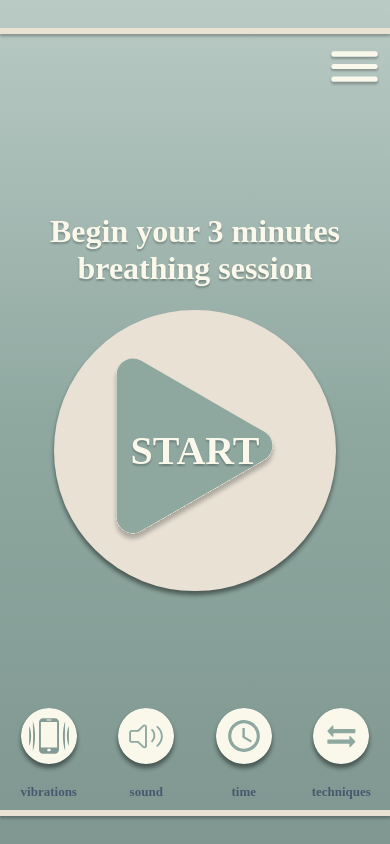
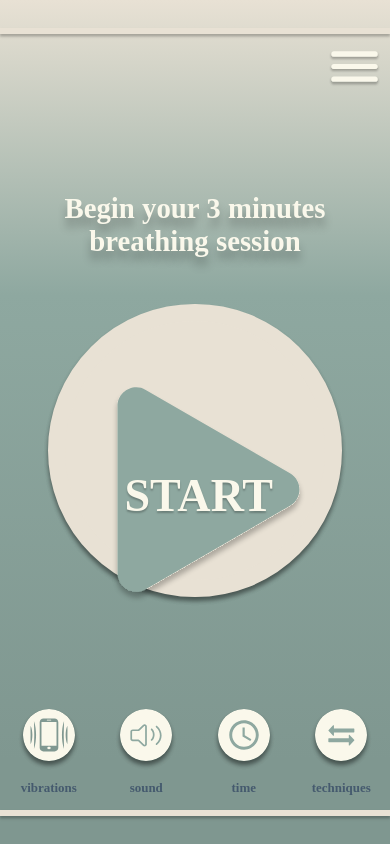
Before and after one commit to olgaTheCreator/inhale, a React (Create React App) app: page / in a window 390 px wide. Built offline with nearby package versions, Linux system fonts and the light colour scheme; no server answers; a web font is replaced by a local one.

Commit message:
working on responsivity

```diff
--- a/src/components/TimeModal.js
+++ b/src/components/TimeModal.js
@@ -18,6 +18,7 @@ export const TimeModal = ({
   );
   return (
     <div className="darkBG">
+      <div className="modal-name">duration</div>
       <div className="centered">
         <div className="time-modal" onMouseUp={() => setSliding(false)}>
           <div className="slider-parent">
@@ -53,7 +54,7 @@ export const TimeModal = ({
                 handleStop();
               }}
             >
-              SET DURATION
+              SET
             </button>
           </div>
         </div>
--- a/src/components/beginSessionTextStyle.css
+++ b/src/components/beginSessionTextStyle.css
@@ -1,11 +1,13 @@
 .begin-session {
+  position: relative;
   grid-row: 2 / 3;
   align-self: end;
+  bottom: 1em;
   /* font-family: Montserrat;
   font-style: normal; */
   text-align: center;
 
   color: #faf8eb;
 
-  text-shadow: 0px 2px 2px rgba(0, 0, 0, 0.25);
+  text-shadow: 0rem 0.3em 0.3em rgba(0, 0, 0, 0.25);
 }
--- a/src/components/choosingTechniqueModalStyle.css
+++ b/src/components/choosingTechniqueModalStyle.css
@@ -1,23 +1,23 @@
 .modal {
   position: relative;
-  right: calc(2 * var(--vh, vh));
+  right: 0.7em;
   grid-column: 1/2;
   justify-self: end;
-  width: 50%;
+  width: 70%;
   height: 100%;
   background: #e8e1d4;
   color: #455a6e;
 
   border-radius: 30px 30px 30px 30px;
   z-index: 10;
-  box-shadow: 0 5px 20px 0 rgba(0, 0, 0, 0.04);
+  box-shadow: 0 10px 10px 0 rgba(0, 0, 0, 0.04);
   display: grid;
   grid-template-rows: 1fr;
   grid-template-columns: 1fr;
 }
 
 p.technique-name {
-  font-size: 18px;
+  font-size: 1em;
 }
 
 .list-of-techniques {
@@ -28,5 +28,6 @@ p.technique-name {
 li {
   background: url(../assets/icons/Vector_ellipse_in_techniques.svg) no-repeat
     left top;
+  background-size: 1.1em 1.1em;
   vertical-align: middle;
 }
--- a/src/components/modalsStyle.css
+++ b/src/components/modalsStyle.css
@@ -1,5 +1,5 @@
 .darkBG {
-  background: linear-gradient(to top, #8ea8a0 55%, #bacac5);
+  background: linear-gradient(to top, #7f9790, #8ea8a0 60%, #e8e1d4);
   width: 100%;
   height: calc(var(--vh, 1vh) * 100);
   z-index: 0;
@@ -26,12 +26,12 @@
 }
 
 .modal-name {
-  padding-right: 60px;
-  padding-bottom: 20px;
+  padding-right: 0.7em;
+  padding-bottom: 0.7em;
   grid-row: 3/4;
   align-self: end;
   justify-self: end;
-  font-size: 2.5rem;
+  font-size: 1.8em;
   font-weight: 900;
   color: #faf8eb;
 
--- a/src/components/navigationStyle.css
+++ b/src/components/navigationStyle.css
@@ -6,14 +6,14 @@
   justify-items: center;
 }
 .navContainer p {
-  font-size: small;
+  font-size: 0.45em;
 }
 .navContainer button {
   border-radius: 50%;
-  height: calc(6.6 * var(--vh, vh));
-  width: calc(6.6 * var(--vh, vh));
+  height: 2em;
+  width: 2em;
   box-shadow: 0px 4px 4px rgba(0, 0, 0, 0.25), 0px 4px 4px rgba(0, 0, 0, 0.25);
-  font-size: larger;
+  font-size: 0.9em;
   color: #455a6e;
 
   border: none;
--- a/src/components/sliderStyle.css
+++ b/src/components/sliderStyle.css
@@ -19,8 +19,8 @@
   box-shadow: 0px calc(0.3 * var(--vh, vh)) calc(0.3 * var(--vh, vh))
     rgba(0, 0, 0, 0.25);
   border-radius: 999px;
-  width: calc(var(--vh, 1vh) * 1.7);
-  height: calc(var(--vh, 1vh) * 30);
+  width: 0.6em;
+  height: 8.5em;
   cursor: pointer;
   touch-action: none;
 }
@@ -29,8 +29,8 @@
   grid-area: 1/1;
   position: absolute;
   bottom: calc(var(--vh, 1vh) * 2.9);
-  width: calc(var(--vh, 1vh) * 1.7);
-  height: calc(var(--vh, 1vh) * 1.7);
+  width: 0.6em;
+  height: 0.6em;
   background: #8ea8a0;
   border: 5px solid #e8e1d4;
   box-shadow: 0px calc(0.3 * var(--vh, vh)) calc(0.3 * var(--vh, vh))
--- a/src/components/timeModalStyle.css
+++ b/src/components/timeModalStyle.css
@@ -1,7 +1,6 @@
 .time-modal {
   width: 100%;
-  height: calc(var(--vh, 1vh) * 50);
-  color: rgb(22, 22, 22);
+  /* height: calc(var(--vh, 1vh) * 50); */
   border-radius: 15px 15px 0px 0px;
   z-index: 10;
   display: grid;
@@ -38,6 +37,7 @@
   grid-row: 1 / 2;
   grid-column: 1/2;
   color: #e8e1d4;
+  font-size: 0.9em;
 }
 
 .buble-min {
@@ -47,6 +47,7 @@
   grid-row: 1 / 2;
   grid-column: 3/4;
   color: #e8e1d4;
+  font-size: 0.8em;
 }
 
 /*input[type="range"] {
--- a/src/components/timer.css
+++ b/src/components/timer.css
@@ -27,9 +27,9 @@
   border-radius: 50%;
   -moz-border-radius: 50%;
   -webkit-border-radius: 50%;
-  width: calc(30 * var(--vh, vh));
-  height: calc(30 * var(--vh, vh));
-  border: calc(1.7 * var(--vh, vh)) solid #e8e1d4;
+  width: 9em;
+  height: 9em;
+  border: 0.6em solid #e8e1d4;
   background: #e8e1d4;
   box-shadow: 0px 4px 4px rgba(0, 0, 0, 0.25), 0px 4px 4px rgba(0, 0, 0, 0.25);
   grid-column: 2/ 4;
@@ -50,25 +50,28 @@
 
 .play-button {
   background: url(../assets/icons/play_cienier.svg) no-repeat center center;
-  position: absolute;
+  position: relative;
+  left: 0.5em;
 
   background-size: contain;
-  width: calc(22 * var(--vh, vh));
-  height: calc(22 * var(--vh, vh));
+  width: 7.5em;
+  height: 7.5em;
   border: none;
   display: grid;
-  place-items: center;
+
+  align-items: center;
 }
 
 .play-button p {
-  position: absolute;
+  position: relative;
 
   /* font-family: Montserrat;
   font-style: normal;
   font-weight: 600;
   font-size: 20.8772px; */
-
+  left: 0.5em;
+  text-align: left;
   color: #faf8eb;
-  font-size: 2.5rem;
+  font-size: 1.6em;
   text-shadow: 0px 2px 2px rgba(0, 0, 0, 0.25);
 }
--- a/src/style.css
+++ b/src/style.css
@@ -1,9 +1,33 @@
 root {
   font-size: 62.5%;
 }
+html {
+  font-size: 1.8rem;
+}
+
+@media (max-width: 400px) {
+  html {
+    font-size: 1.8rem;
+  }
+}
+
+@media (min-width: 401px) and (max-width: 800px) {
+  html {
+    font-size: 1.9rem;
+  }
+}
+@media (min-width: 801px) and (max-width: 1200px) {
+  html {
+    font-size: 2.2rem;
+  }
+}
+@media (min-width: 1201px) {
+  html {
+    font-size: 2.5rem;
+  }
+}
 
 body {
-  font-size: 2rem;
   font-family: "Metropolis";
   font-weight: 600;
   text-align: center;
@@ -23,7 +47,8 @@ body {
   transform: translate(-50%, 0);
   width: 100%;
   max-width: 800px;
-  background: linear-gradient(to top, #7f9790, #8ea8a0 50%, #bacac5);
+  background: linear-gradient(0deg, #7f9790 10%, #8ea8a0 65%, #e8e1d4);
+  /*animation: gradient 3s infinite;*/
   display: grid;
   grid-template-columns: 100%;
   grid-template-rows:
@@ -90,3 +115,15 @@ body {
     rgba(0, 0, 0, 0.25);
   width: 100%;
 }
+
+@keyframes gradient {
+  0% {
+    background: linear-gradient(0deg, #7f9790 10%, #8ea8a0 65%, #e8e1d4 100%);
+  }
+  50% {
+    background: linear-gradient(0deg, #7f9790 3%, #8ea8a0 6%, #e8e1d4 100%);
+  }
+  100% {
+    background: linear-gradient(0deg, #7f9790 10%, #8ea8a0 65%, #e8e1d4);
+  }
+}
```
Also changed, not shown: src/components/BeginSessionText.js (+7 -0 lines).
